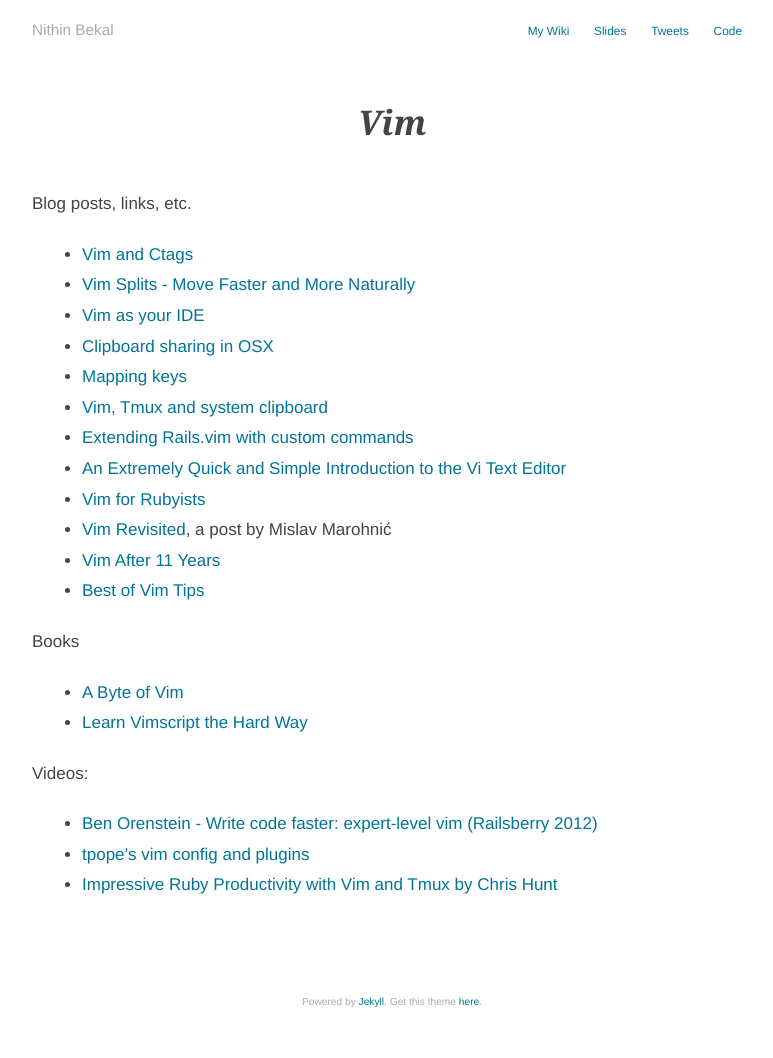
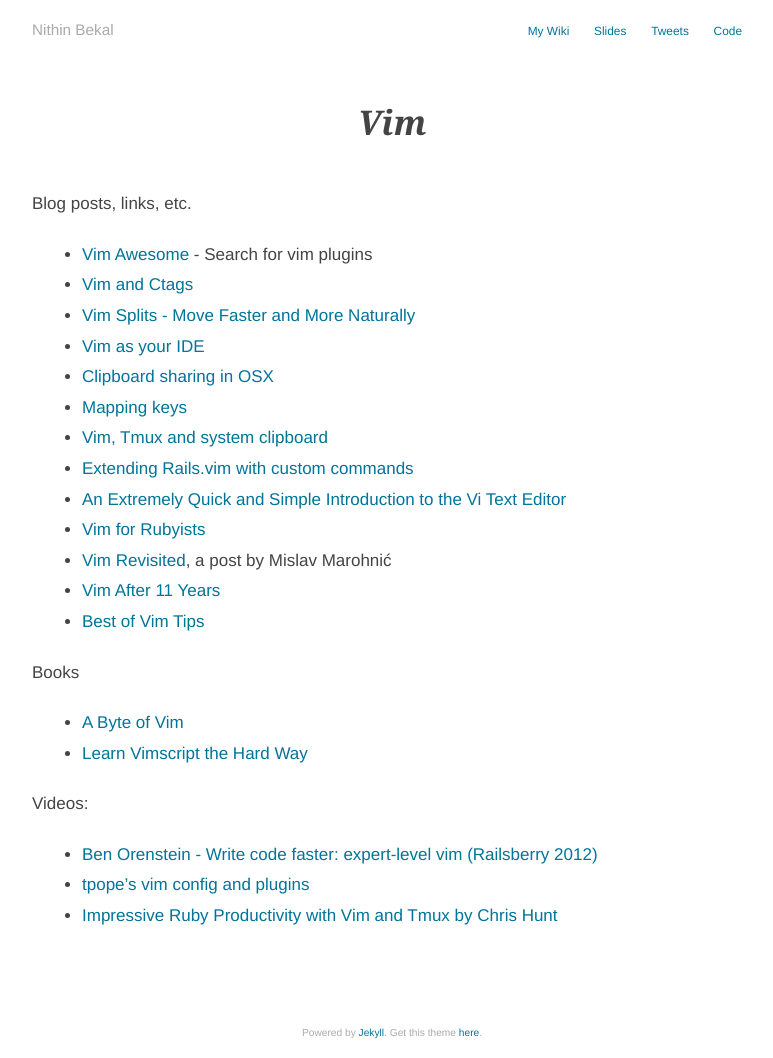
Before and after one commit to nithinbekal/nithinbekal.github.io, a Jekyll site: the page built from notes/vim/index.md, in a window 1280 px wide. Shown: the whole page, without its empty margins (248-1021 px from the left). Built offline with Jekyll 4.4.1, drawn with Linux system fonts in a browser that asks for light colours; before the commit the page ends 1027 px from its top, so only the background shows below that.

Commit message:
Add vim bookmark

```diff
--- a/notes/vim/index.md
+++ b/notes/vim/index.md
@@ -6,6 +6,7 @@
 
 Blog posts, links, etc.
 
+* [Vim Awesome](http://vimawesome.com/) - Search for vim plugins
 * [Vim and Ctags](http://andrew.stwrt.ca/posts/vim-ctags)
 * [Vim Splits - Move Faster and More Naturally](http://robots.thoughtbot.com/vim-splits-move-faster-and-more-naturally)
 * [Vim as your IDE](http://haridas.in/vim-as-your-ide.html)
```
